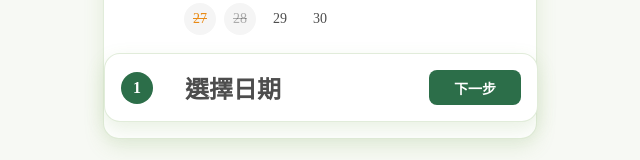
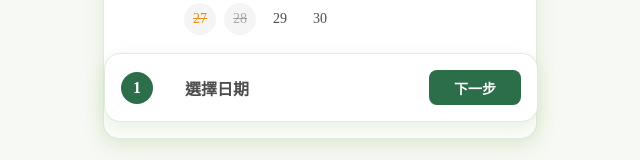
Before and after one commit to Jhanfong150983/guanpu-device-reserve, a plain HTML site: page date-selection.html in a window 1280 px wide. Shown: the part 544-704 px from the top of the page, without its empty margins (320-960 px from the left). Drawn offline with nearby package versions, Linux system fonts and the light colour scheme.

Commit message:
Update main.css

```diff
--- a/css/main.css
+++ b/css/main.css
@@ -240,12 +240,13 @@
 }
 
   .step-label {
-    font-size: 1.5rem;
+    font-size: 1rem;
     font-weight: bold;
     color: #4d4d4d;
     flex: 1; /* 讓標籤占據剩餘空間 */
     text-align: left;
     margin-left: 1rem;
+    margin-right: 1rem;
   }
 
   .disabled-date {
```
